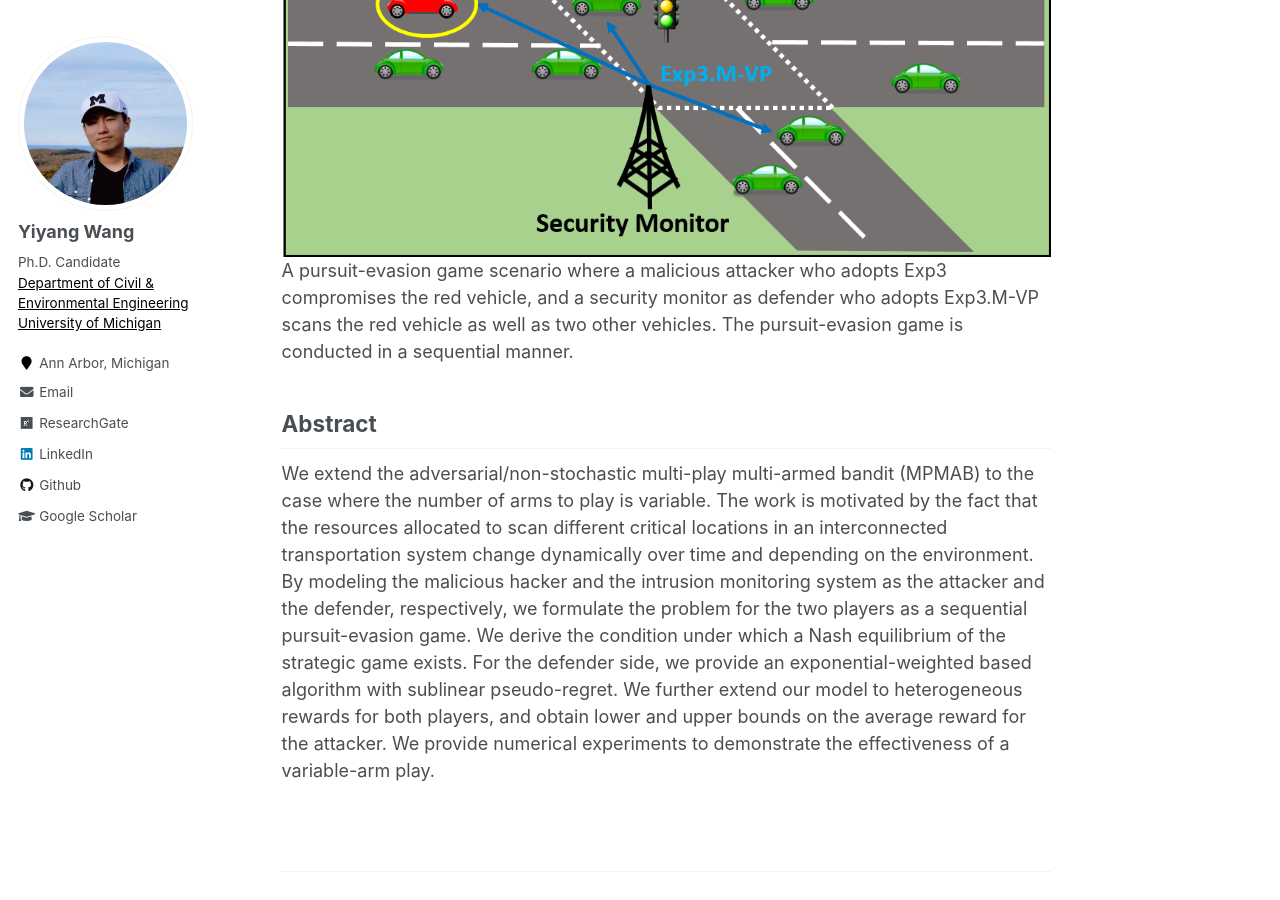
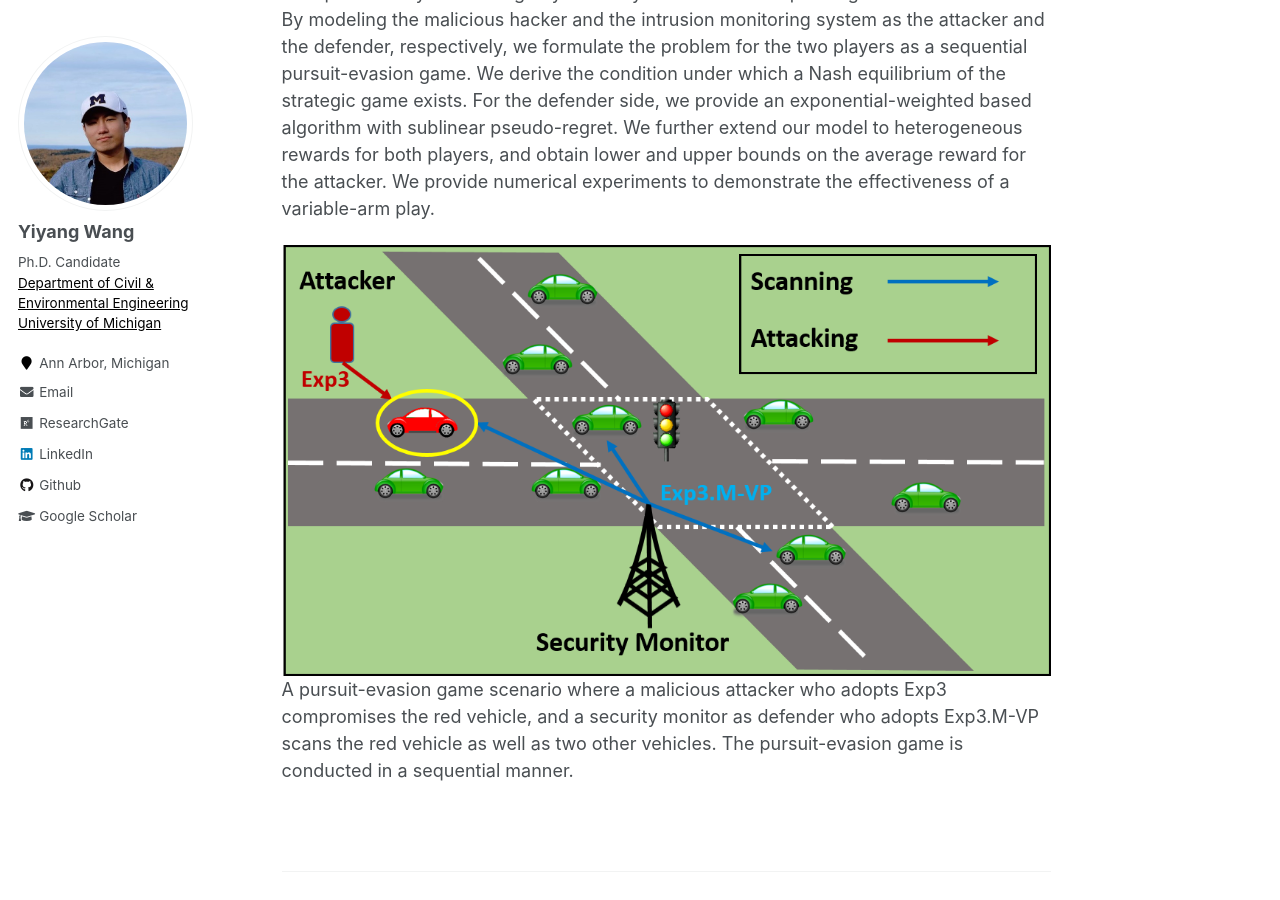
Before and after one commit to yiyangwan/yiyangwan.github.io, a Jekyll site: the page built from _publications/BANDIT.md, in a window 1280 px wide and 900 px high, scrolled down 628 px. Built offline with Jekyll 4.4.1, drawn with Linux system fonts in a browser that asks for light colours.

```diff
--- a/_publications/BANDIT.md
+++ b/_publications/BANDIT.md
@@ -13,8 +13,8 @@ citation: 'Yiyang Wang, Neda Masoud. &quot;Adversarial Online Learning with Vari
 [[PDF]](https://www.researchgate.net/publication/345699783_Adversarial_Online_Learning_with_Variable_Plays_in_the_Pursuit-Evasion_Game_Theoretical_Foundations_and_Application_in_Connected_and_Automated_Vehicle_Cybersecurity)
 [[CODE]](https://github.com/yiyang920/adversarial_multi_armed_bandit_variable_plays)
 
+## Abstract
+We extend the adversarial/non-stochastic multi-play multi-armed bandit (MPMAB) to the case where the number of arms to play is variable. The work is motivated by the fact that the resources allocated to scan different critical locations in an interconnected transportation system change dynamically over time and depending on the environment. By modeling the malicious hacker and the intrusion monitoring system as the attacker and the defender, respectively, we formulate the problem for the two players as a sequential pursuit-evasion game. We derive the condition under which a Nash equilibrium of the strategic game exists. For the defender side, we provide an exponential-weighted based algorithm with sublinear pseudo-regret. We further extend our model to heterogeneous rewards for both players, and obtain lower and upper bounds on the average reward for the attacker. We provide numerical experiments to demonstrate the effectiveness of a variable-arm play.
+
 ![](/images/BANDIT.png)
 <br/>A pursuit-evasion game scenario where a malicious attacker who adopts Exp3 compromises the red vehicle, and a security monitor as defender who adopts Exp3.M-VP scans the red vehicle as well as two other vehicles. The pursuit-evasion game is conducted in a sequential manner.
-
-## Abstract
-We extend the adversarial/non-stochastic multi-play multi-armed bandit (MPMAB) to the case where the number of arms to play is variable. The work is motivated by the fact that the resources allocated to scan different critical locations in an interconnected transportation system change dynamically over time and depending on the environment. By modeling the malicious hacker and the intrusion monitoring system as the attacker and the defender, respectively, we formulate the problem for the two players as a sequential pursuit-evasion game. We derive the condition under which a Nash equilibrium of the strategic game exists. For the defender side, we provide an exponential-weighted based algorithm with sublinear pseudo-regret. We further extend our model to heterogeneous rewards for both players, and obtain lower and upper bounds on the average reward for the attacker. We provide numerical experiments to demonstrate the effectiveness of a variable-arm play.
```
